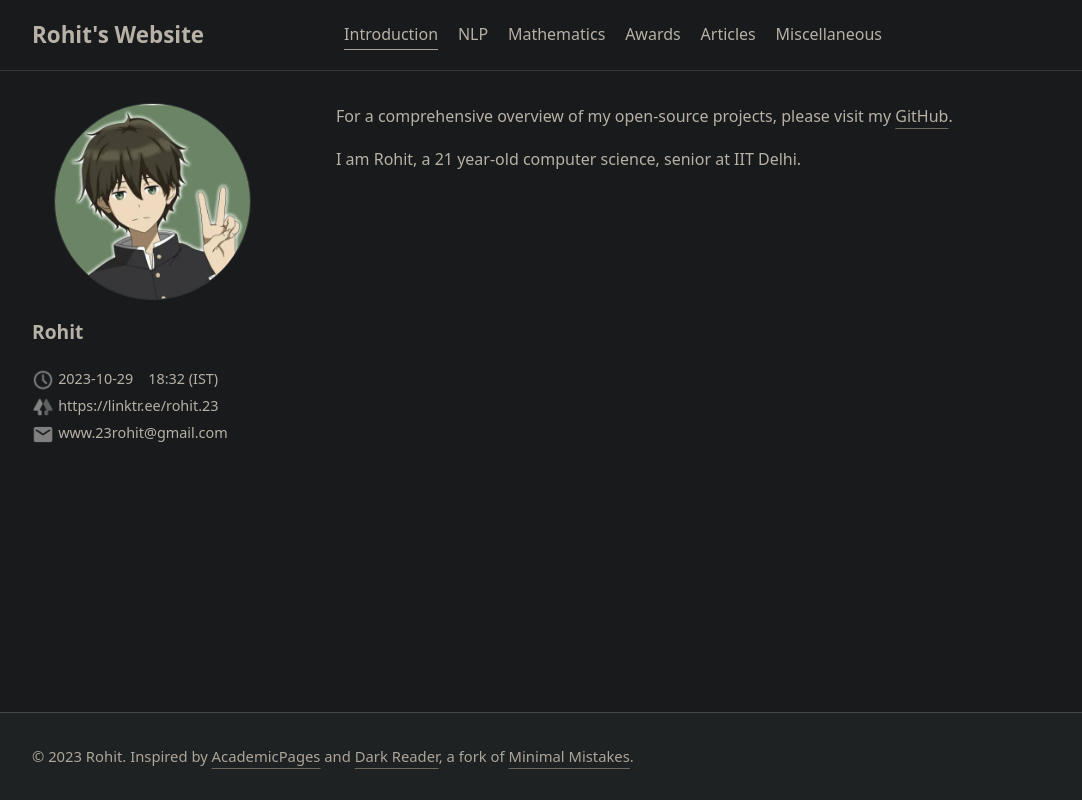
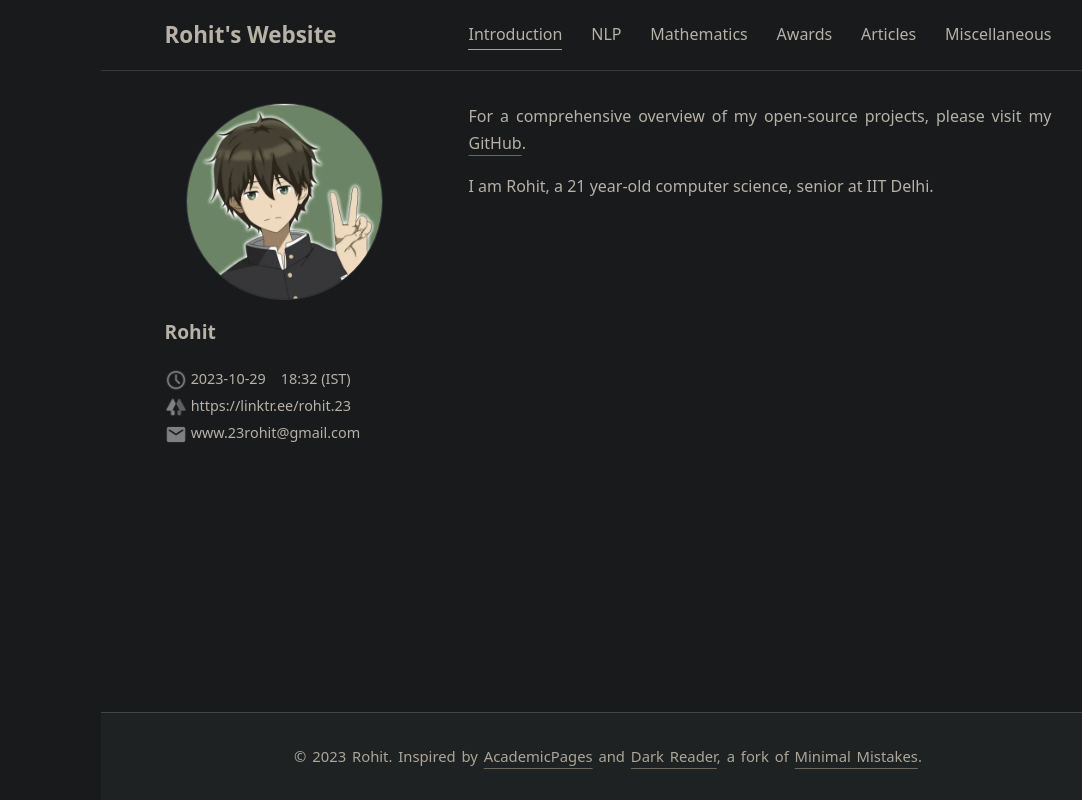
Before and after one commit to rohit-kumar23/webpage, a plain HTML site: page index.html in a window 1280 px wide. Shown: the whole page, without its empty margins (32-1114 px from the left). Drawn offline with Linux system fonts and the light colour scheme.

Commit message:
Add files via upload

```diff
--- a/index.css
+++ b/index.css
@@ -1,6 +1,22 @@
 html {
   background-color: #181a1b;
   min-height: 100vh;
+}
+
+.webpage {
+  display: flex;
+  /* justify-content: center; */
+  /* align-items: center; */
+  flex-direction: column;
+  color: rgb(183, 177, 167);
+  font-family: system-ui, -apple-system, BlinkMacSystemFont, "Segoe UI", Roboto,
+    Oxygen, Ubuntu, Cantarell, "Open Sans", "Helvetica Neue", sans-serif;
+  line-height: 1.7;
+  margin: 0;
+  min-height: 100vh;
+  width: 1015px;
+  margin: 0 auto;
+
 }
 
 body {
@@ -23,7 +39,7 @@ header {
 nav {
   display: flex;
   align-items: center;
-  max-width: 850px;
+  max-width: 900px;
   padding: 1rem 4rem;
 
   /* margin-left: auto; */
@@ -34,6 +50,7 @@ nav>h1 {
   display: inline-block;
   font-weight: bold;
   font-size: 1.4rem;
+  width: 15rem;
   margin: 0;
 }
 
@@ -48,7 +65,7 @@ nav>ul {
   list-style-type: none;
   margin: 0;
   margin-left: 2.5rem;
-  padding-left: 100px;
+  padding-left: 1.5rem;
   /* padding-right: 10px; */
   /* background-color: aqua; */
 }
@@ -169,10 +186,11 @@ footer {
   padding: 1rem 4rem;
   font-size: 14.8px;
 
-  /* display: flex;
+  word-spacing: 2px;
+  display: flex;
   justify-content: center;
   align-items: center;
-  flex-direction: column; */
+  /* flex-direction: column; */
 }
 
 /* generic */
--- a/index.html
+++ b/index.html
@@ -36,6 +36,7 @@
 </head>
 
 <body>
+  <div class="webpage">
     <header>
       <nav>
         <h1 onclick="handleToggle('Introduction')">Rohit's Website</h1>
@@ -229,6 +230,7 @@
           href="#">Dark Reader</a>, a fork of <a
           href="https://github.com/mmistakes/minimal-mistakes">Minimal Mistakes</a>.</p>
     </footer>
+  </div>
 </body>
 
 </html>
```
Lines whose indentation alone changed are shown as unchanged.
